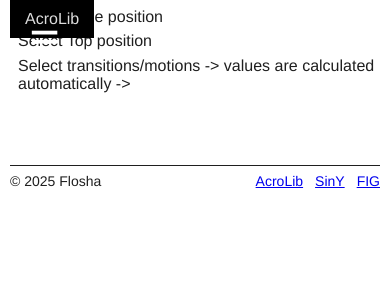
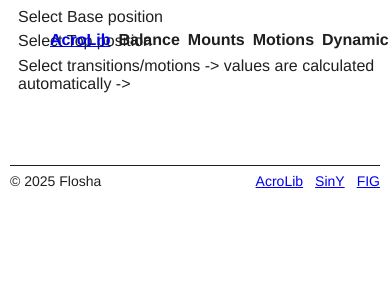
Before and after one commit to floshin/acrolib, a Jekyll site: the page built from interactive-tarrifsheet-element-difficulty-calculation.md, in a window 390 px wide. Shown: the top 300 px of the page. Built offline with Jekyll 4.4.1, drawn with Linux system fonts in a browser that asks for light colours; our own code applies the rules of GitHub Pages for plain Markdown files.

Commit message:
Update default.html

```diff
--- a/_layouts/default.html
+++ b/_layouts/default.html
@@ -9,21 +9,20 @@
     </head>
 
     <header>
-      <div class="heading">
+      <!--<div class="heading">
         <a href="/">
           {{site.title}}
         </a>
       </div>
 
-      <div>
       <input type="checkbox" id="menu-toggle">
       <label for="menu-toggle">
         <span class="menu-icon">&#8801;</span>
-      </label>
+      </label>-->
 
       <nav>
         <ul>
-          <li><a id="#acro">Acro</a></li>
+          <li><a href="/">AcroLib</a></li>
           <li><a id="balance">Balance</a></li>
           <li><a id="#mounts">Mounts</a></li>
           <li><a id="#motions">Motions</a></li>
@@ -31,13 +30,9 @@
           <li><a id="#floor">Floor Acro</a></li>
           <li><a id="#exercises">Exercises</a></li>
           <li><a id="#dance">Dance</a></li>
-        </ul>
-        <ul>
-          <li><a id="#credits">Credits</a></li>
-          <li><a href="/">AcroLib</a></li>
+          <li><a id="#about">About</a></li>
         </ul>
       </nav>
-      </div>
 
     </header>
 
@@ -201,9 +196,10 @@ label[for="menu-toggle"]  {
   }
 
   header {
-    display: flex;
-    justify-content: space-between;
+   /* display: flex;*/
+    /*justify-content: space-between;*/
     position: fixed;
+    width: 100%;
     top: 0;
   }
 
@@ -211,16 +207,16 @@ label[for="menu-toggle"]  {
   nav {
     /*margin: 0 auto 2em;*/
     padding: 1em 2em;
-    width: 100%;
-    height: 100%;
-    font-size: 25px;
-    position: fixed;
+   /* width: 100%; */
+    /* height: 100%; */
+    /* font-size: 25px; */
+    /*position: fixed;*/
     background-color: rgba(18 18 18 / 95%)
-    /*overflow: hidden;*/
+    overflow-x: scroll;
   }
 
   nav ul {
-    display: block;
+    display: flex;
   }
 
   nav li {
```
